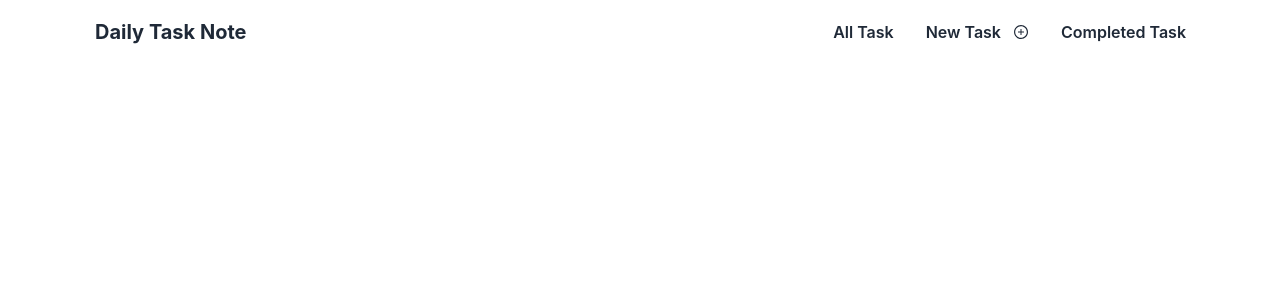
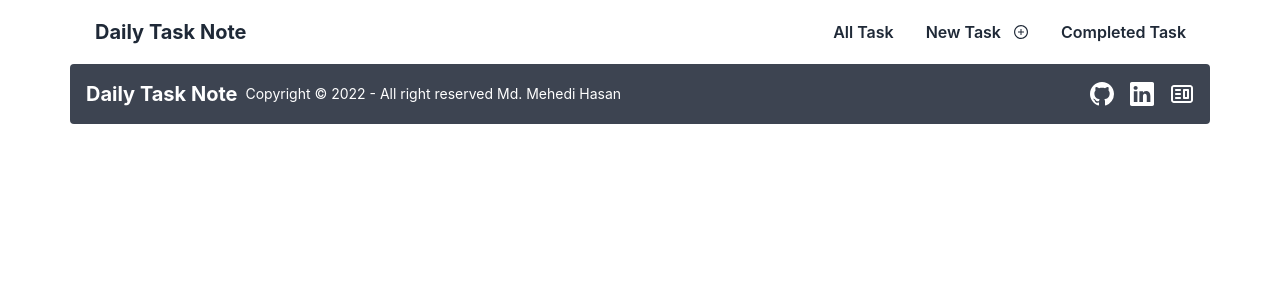
Before and after one commit to mehedy201/Task-App-Client-site, a React (Create React App) app: page /new-task in a window 1280 px wide. Shown: the top 300 px of the page. Built offline with nearby package versions, Linux system fonts and the light colour scheme.

Commit message:
created footer

```diff
--- a/src/App.js
+++ b/src/App.js
@@ -1,10 +1,13 @@
 import './App.css';
+import Footer from './Shared/Footer/Footer';
 import Header from './Shared/Header/Header';
 
 function App() {
   return (
     <div className='xl:max-w-[1140px] lg:max-w-[90%] md:max-w-[90%] sm:max-w-[90%] w-[95%] mx-auto'>
       <Header></Header>
+
+      <Footer></Footer>
     </div>
   );
 }
--- /dev/null
+++ b/src/Shared/Footer/Footer.js
@@ -0,0 +1,24 @@
+import React from 'react';
+import { BsGithub } from 'react-icons/bs';
+import { BsLinkedin } from 'react-icons/bs';
+import { CgWebsite } from 'react-icons/cg';
+import { Link } from 'react-router-dom';
+
+
+const Footer = () => {
+    return (
+            <footer className="footer items-center p-4 bg-neutral text-neutral-content rounded">
+                <div className="items-center grid-flow-col">
+                  <h1 className="font-bold text-xl">Daily Task Note</h1>
+                  <p>Copyright &copy; 2022 - All right reserved Md. Mehedi Hasan</p>
+                </div>
+                <div className="grid-flow-col gap-4 md:place-self-center md:justify-self-end">
+                  <a href='https://github.com/mehedy201' target="_blank" rel="noreferrer"><BsGithub className='text-2xl'/></a>
+                  <a href='https://www.linkedin.com/in/md-mehedi-hasan-65b110178/' target="_blank" rel="noreferrer"><BsLinkedin className='text-2xl'/></a>
+                  <a href='https://mehedi-hasan09.netlify.app/' target="_blank" rel="noreferrer"><CgWebsite className='text-2xl'/></a>
+                </div>
+            </footer>
+    );
+};
+
+export default Footer;
```
